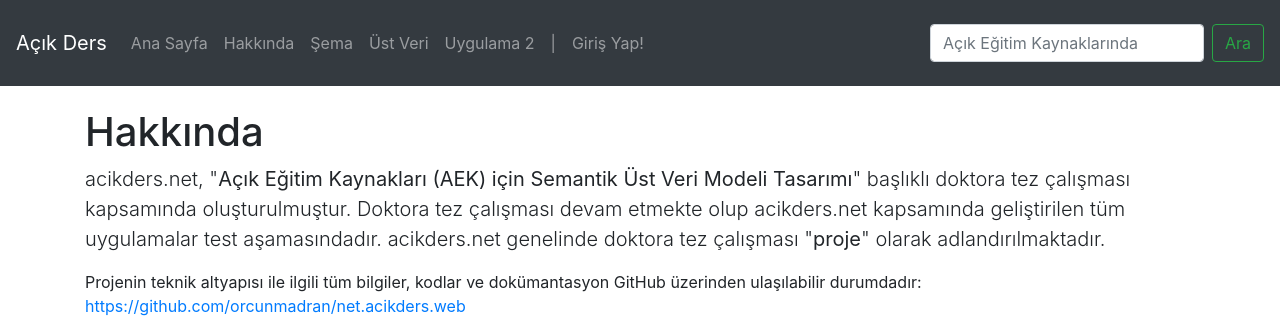
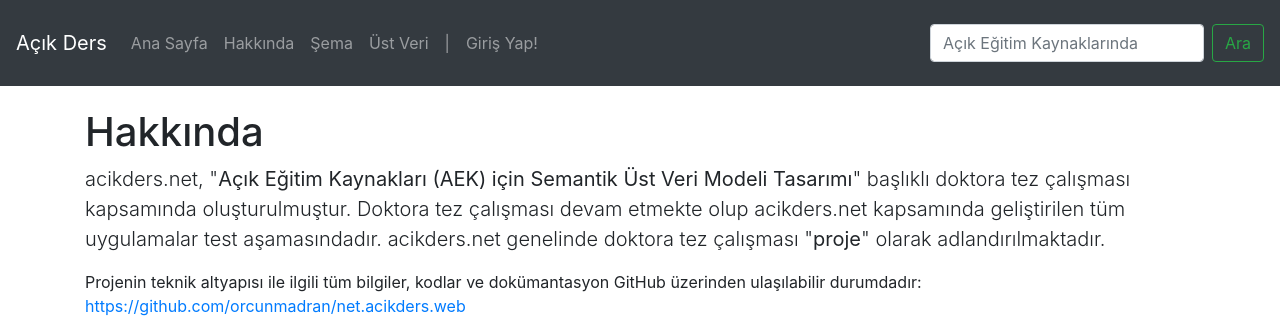
Before and after one commit to orcunmadran/net.acikders.web, a Django app: page /about/ in a window 1280 px wide. Shown: the top 320 px of the page. Run offline with Django 3.2, Linux system fonts and the light colour scheme; some libraries are stand-ins or nearby versions.

Commit message:
Update navbar.html

```diff
--- a/django/templates/navbar.html
+++ b/django/templates/navbar.html
@@ -17,9 +17,6 @@
         </li>
         <li class="nav-item">
           <a class="nav-link" href="/metaform">Üst Veri</a>
-        </li>
-        <li class="nav-item">
-          <a class="nav-link" href="/app02">Uygulama 2</a>
         </li>
         <li class="nav-item">
           <a class="nav-link" href="#">|</a>
```
